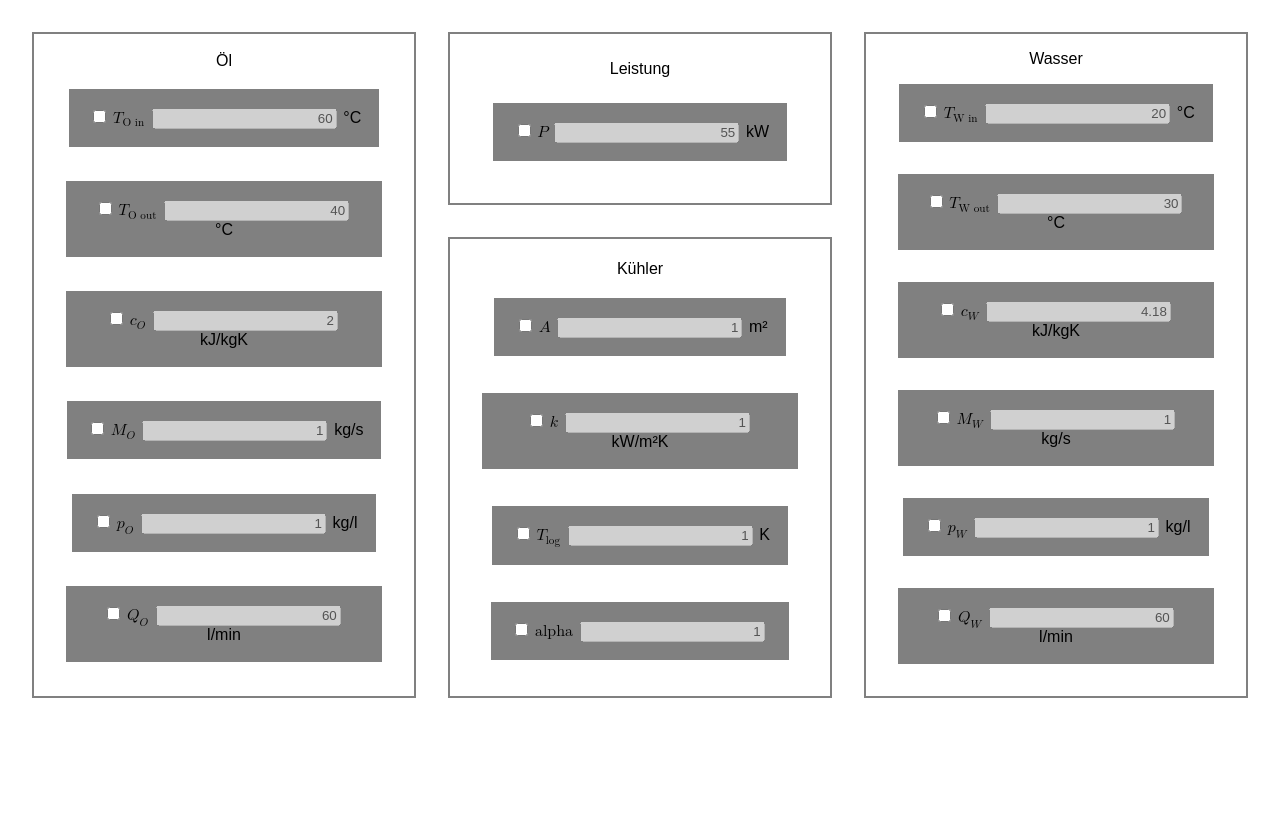
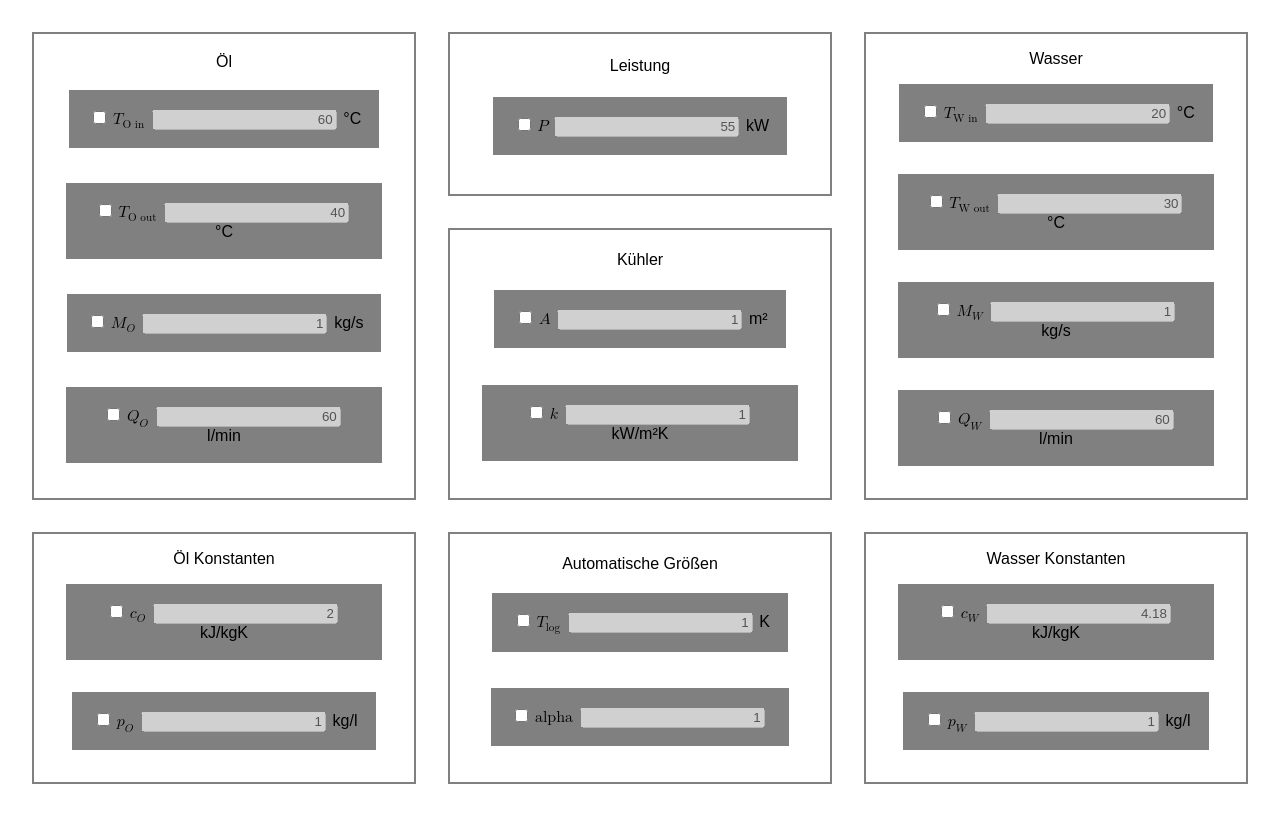
Before and after one commit to PiIsFour/heat, a React (Create React App) app: page / in a window 1280 px wide. Built offline with nearby package versions, Linux system fonts and the light colour scheme.

Commit message:
separate fields for better understanding (#9)
closes #6

```diff
--- a/src/App.js
+++ b/src/App.js
@@ -73,9 +73,12 @@ class App extends Component {
   render() {
     const opt = [
       {name: "Leistung", childs: ["P"], style: {gridColumn: "2 / span 1"}},
-      {name: "Wasser", childs: ["twin", "twout", "cw", "Mw", "pw", "Qw"], style: {gridColumn: "3 / span 1", gridRowEnd: "span 2"}},
-      {name: "Öl", childs: ["toin", "toout", "co", "Mo", "po", "Qo"], style: {gridColumn: "1 / span 1", gridRowEnd: "span 2"}},
-      {name: "Kühler", childs: ["A", "k", "tlog", "alpha"], style: {gridColumn: "2 / span 1"}},
+      {name: "Öl", childs: ["toin", "toout", "Mo", "Qo"], style: {gridColumn: "1 / span 1", gridRowEnd: "span 2"}},
+      {name: "Wasser", childs: ["twin", "twout", "Mw", "Qw"], style: {gridColumn: "3 / span 1", gridRowEnd: "span 2"}},
+      {name: "Kühler", childs: ["A", "k"], style: {gridColumn: "2 / span 1"}},
+      {name: "Öl Konstanten", childs: ["co", "po"], style: {gridColumn: "1 / span 1"}},
+      {name: "Wasser Konstanten", childs: ["cw", "pw"], style: {gridColumn: "3 / span 1"}},
+      {name: "Automatische Größen", childs: ["tlog", "alpha"], style: {gridColumn: "2 / span 1"}},
     ];
     return (
       <div className="App">
```
Also changed, not shown: 1 other file (tests, documents, lock files or other folders).
